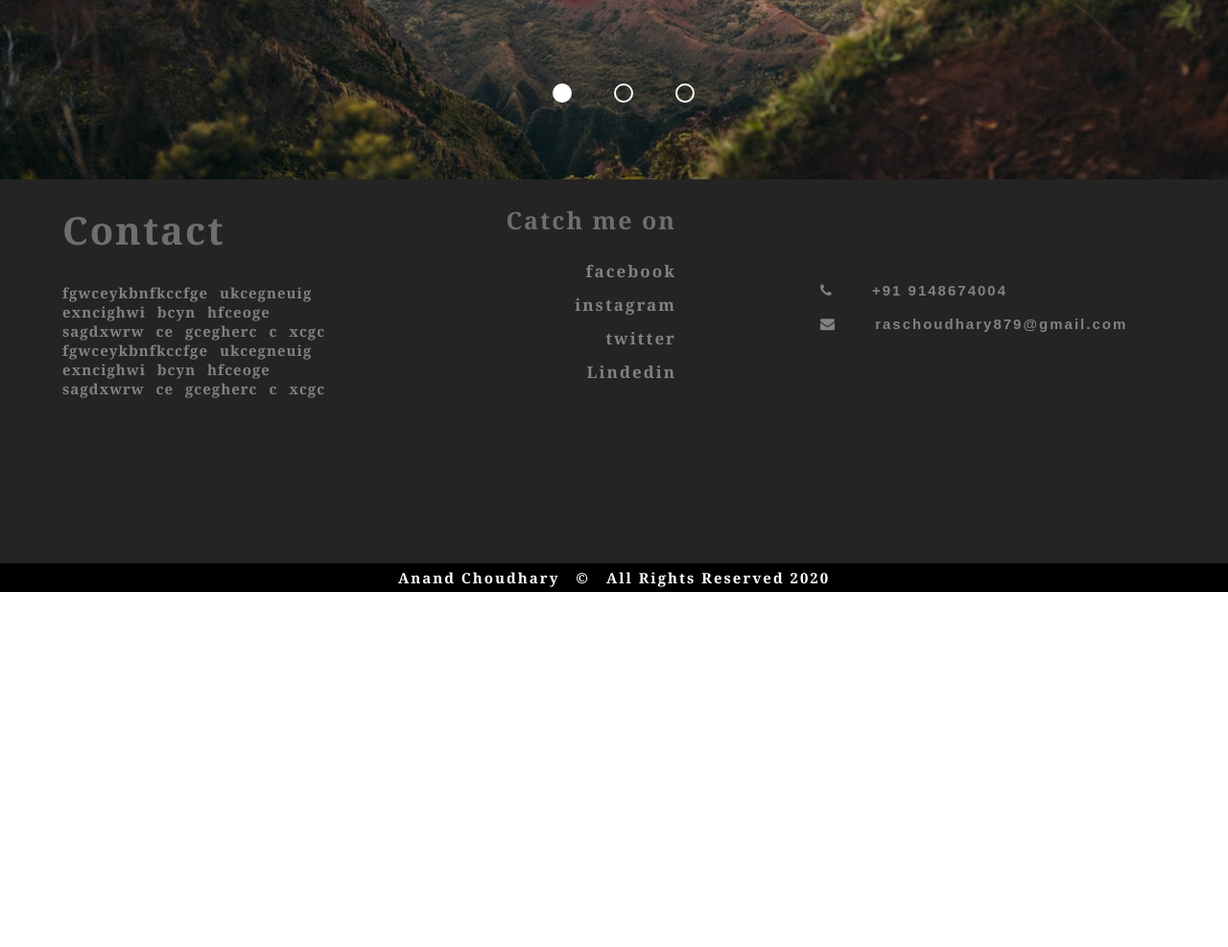
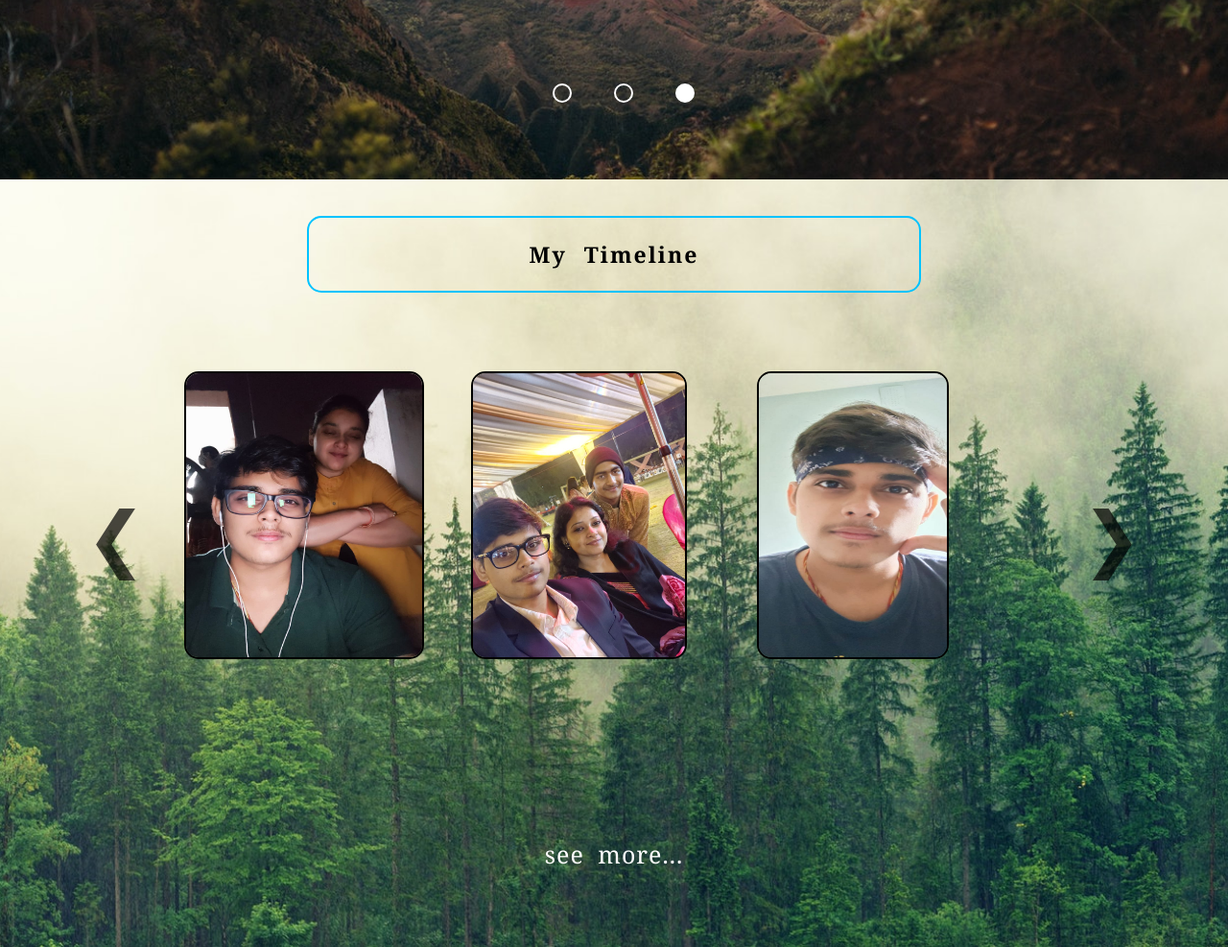
Before and after one commit to Anand7Choudhary/Profile, a plain HTML site: page index.html in a window 1280 px wide. Shown: the part 2213-3200 px from the top of the page at 96% size. Before the commit the page ends 2830 px from the top, so only its background shows below. Drawn offline with Linux system fonts and the light colour scheme.

Commit message:
first commit

```diff
--- a/index.html
+++ b/index.html
@@ -77,12 +77,38 @@
             <div class="project2 pro" id="pro"></div>
             <div class="project3 pro" id="pro"></div>
             <div class="leftturn" id="leftturn" onclick="move(-1)">&#10094;</div>
-            <div class="rightturn" id="rightturn" onclick="move(-1)">&#10095;</div>
+            <div class="rightturn" id="rightturn" onclick="mover()">&#10095;</div>
             <div class="circleturn c1" id="circleturn" onclick="circlemove(1)"></div>
             <div class="circleturn c2" id="circleturn" onclick="circlemove(2)"></div>
             <div class="circleturn c3" id="circleturn" onclick="circlemove(3)"></div>
         </div>
     </div>
+    </a>
+    <a name="gallery">
+        <div class="gallery">
+            <div class="gal_heading">
+                <p class="p1">My Timeline</p>
+            </div>
+            <div class="gal_content1">
+                <img class="pic1 pic" alt="404" src="img1.png">
+                <img class="pic2 pic" alt="404" src="img2.png">
+                <img class="pic3 pic" alt="404" src="img3.png">
+                <img class="pic4 pic" alt="404" src="img4.png">
+                <img class="pic5 pic" alt="404" src="img5.png">
+                <img class="pic6 pic" alt="404" src="img6.png">
+                <img class="pic7 pic" alt="404" src="img7.png">
+                <img class="pic8 pic" alt="404" src="img8.png">
+                <img class="pic9 pic" alt="404" src="img9.png">
+                <img class="pic10 pic" alt="404" src="img10.png">
+            </div>
+            <div class="gal_content2">
+                <div class="left" id="left" onclick="move1(-1)">&#10094;</div>
+                <div class="right" id="right" onclick="mover1()">&#10095;</div>
+            </div>
+            <div class="seemore">
+                <p class="p1">see more...</p>
+            </div>
+        </div>
     </a>
     <a name="contact">
         <div class="contact">
--- a/p1.css
+++ b/p1.css
@@ -80,9 +80,6 @@ header{
     cursor: pointer;
     background-color: transparent;
     transition: all 0.2s ease-in-out;
-}
-.nav .ham:hover{
-    transform: scale(1.2);
 }
 .nav .ham .b1,.nav .ham .b2,.nav .ham .b3{
     width: 35px;
@@ -441,13 +438,161 @@ header{
     bottom:10%;
 }
 .mywork .myproject_content .project1{
-    background-color: rgb(255, 255, 255);
+    background-color: rgb(255, 0, 0);
 }
 .mywork .myproject_content .project2{
-    background-color: rgb(255, 255, 255);
+    background-color: rgb(206, 102, 102);
 }
 .mywork .myproject_content .project3{
-    background-color: rgb(255, 255, 255);
+    background-color: rgb(0, 0, 0);
+}
+
+.gallery{
+    width: 100%;
+    height: 100vh;
+    z-index: 1;
+    position: relative;
+    background-image: url("background4.png");
+    display: block;
+    overflow: hidden;
+     background-attachment: fixed;
+  background-position: center;
+  background-repeat: no-repeat;
+  background-size: cover;
+}
+.gallery .gal_heading{
+    margin:3% 0% 0% 25%;
+    font-size: 23px;
+    font-weight: bold;
+    letter-spacing: 2px;
+    word-spacing: 10px;
+    width:50%;
+    height:10%;
+    border-radius: 15px;
+    display: flex;
+    justify-content: center;
+    align-items: center;
+    overflow: hidden;
+    outline: hidden;
+    outline-style: hidden;
+    background-color: transparent;
+    border:2px solid rgb(0, 195, 255);
+    color: rgb(0, 0, 0);
+}
+.gallery .gal_heading:hover{
+    background-color: rgba(255, 255, 255, 0.3);
+    color:rgb(0, 112, 28);
+    border: none;
+}
+.gallery .left{
+    position: absolute;
+    left:7%;
+    top:40%;
+    font-size:75px;
+    color: rgba(0, 0, 0, 0.7);
+    transition: all 0.1s ease-in-out;
+    cursor: pointer;
+}
+.gallery .right{
+    position: absolute;
+    right: 7%;
+    top:40%;
+    font-size:75px;
+    color: rgba(0, 0, 0, 0.7);
+    transition: all 0.1s ease-in-out;
+    cursor: pointer;
+}
+.gallery .left:hover,
+.gallery .right:hover{
+    color:black;
+    transform: scale(1.5);
+}
+
+.gallery .gal_content1{
+    overflow: hidden;
+    display: grid;
+    grid-template-columns: 1fr 1fr 1fr;
+    width:70%;
+    height:fit-content;
+    position: absolute;
+    top:25%;
+    left:15%;
+}
+.gallery .seemore{
+    height:fit-content;
+    position: absolute;
+    bottom:10%;
+    left:40%;
+    width:20%;
+    text-align: center;
+    font-size: 25px;
+    letter-spacing: 1px;
+    word-spacing: 7px;
+    color:rgb(255, 255, 255);
+    transition: all 0.1s ease-in-out;
+}
+.gallery .seemore .p1{
+    cursor: pointer;
+}
+.gallery .seemore:hover{
+    color:rgb(255, 255, 0);
+    transform: scale(1.2);
+}
+.gallery .gal_content1 .pic{
+    border-radius: 15px;
+    outline: hidden;
+    outline-style: hidden;
+    border:2px solid rgb(0, 0, 0);
+}
+.gallery .gal_content1 .pic1{
+    width:200px;
+height:300px;
+    display: none;
+}
+.gallery .gal_content1 .pic2{
+    width:250px;
+height:300px;
+    display: none;
+}
+.gallery .gal_content1 .pic3{
+    width:225px;
+height:300px;
+    display: none;
+}
+.gallery .gal_content1 .pic4{
+width:200px;
+height:300px;
+display: none;
+}
+.gallery .gal_content1 .pic5{
+    width:250px;
+    height:300px;
+    display: none;
+}
+.gallery .gal_content1 .pic6{
+    width:250px;
+    height:300px;
+    display: none;
+}
+.gallery .gal_content1 .pic7{
+width:250px;
+    height:300px;
+    display: none;
+}
+.gallery .gal_content1 .pic8{
+    width:250px;
+    height:300px;
+    display: none;
+}
+.gallery .gal_content1 .pic9{
+    width:250px;
+    height:300px;
+    display: none;
+}
+.gallery .gal_content1 .pic10{
+    width:250px;
+    height:300px;
+    display: none;
 }
 
 
--- a/p1.js
+++ b/p1.js
@@ -2,6 +2,8 @@ function main_menu() {
   document.getElementById("loading_body").style.display = "none";
   document.getElementById("main_body").style.display = "block";
 }
+
+
 function open_menu(){
     var x=document.getElementById("nav_content");
     var box1=document.getElementById("b1");
@@ -23,40 +25,71 @@ function open_menu(){
     }
 }
 
-var slideindex=1;
-var x = document.getElementsByClassName("pro");
-var y = document.getElementsByClassName("circleturn");
-// var a = document.getElementById("leftturn");
-// var b = document.getElementById("rightturn");
-var del;
-showproj(slideindex);
 
-function move(n){
-    slideindex+=n;
-    showproj(slideindex);
+var si = 1;
+var clear;
+slideshow1();
+function move(n) {
+  clearTimeout(clear);
+  si += n - 1;
+  slideshow1();
 }
-
-function circlemove(n){
-    slideindex = n;
-    showproj(slideindex);
+function mover() {
+  clearTimeout(clear);
+  slideshow1();
 }
-
-function showproj(n){
+function circlemove(n) {
+  clearTimeout(clear);
+  si = n;
+  slideshow1();
+}
+function slideshow1() {
+  var x = document.getElementsByClassName("pro");
+  var y = document.getElementsByClassName("circleturn");
   var i;
-//   a.addEventListener("click", function(){n--});
-//   b.addEventListener("click", function(){n++});
-  if (n > x.length) {
-    slideindex = 1;
+  if (si < 1) {
+    si = x.length;
   }
-  if (n < 1) {
-    slideindex = x.length;
+  if (si > x.length) {
+    si = 1;
   }
   for (i = 0; i < x.length; i++) {
     x[i].style.display = "none";
     y[i].style.backgroundColor = "transparent";
   }
-//   ++slideindex;
-  x[slideindex - 1].style.display = "block";
-  y[slideindex - 1].style.backgroundColor = "rgba(255,255,255)";
-//   del = setTimeout(showproj, 2000, slideindex);
+  x[si - 1].style.display = "block";
+  y[si - 1].style.backgroundColor = "white";
+  si++;
+  clear = setTimeout(slideshow1, 2000);
 }
+
+var si2 = 2;
+var clear2;
+slideshow2();
+function move1(n) {
+  clearTimeout(clear2);
+  si2 += n -1;
+  slideshow2();
+}
+function mover1() {
+  clearTimeout(clear2);
+  slideshow2();
+}
+function slideshow2() {
+  var p = document.getElementsByClassName("pic");
+  var z;
+  if (si2 < 2) {
+    si2 = p.length;
+  }
+  if (si2 >= p.length) {
+    si2 = 2;
+  }
+  for (z = 0; z < p.length; z++) {
+    p[z].style.display = "none";
+  }
+  p[si2 - 2].style.display = "block";
+  p[si2 - 1].style.display = "block";
+  p[si2].style.display = "block";
+  si2++;
+  clear2 = setTimeout(slideshow2, 4000);
+}
```
Also changed, not shown: background4.png (added).
